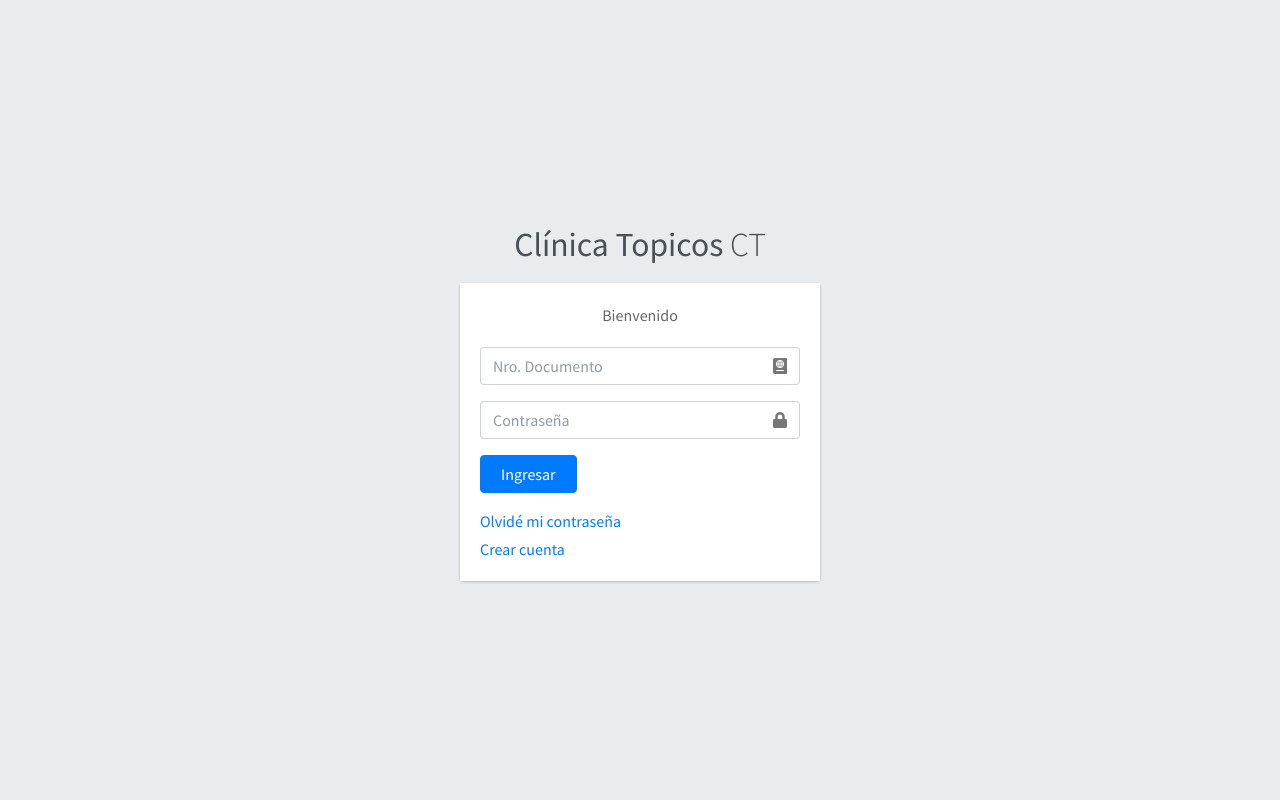
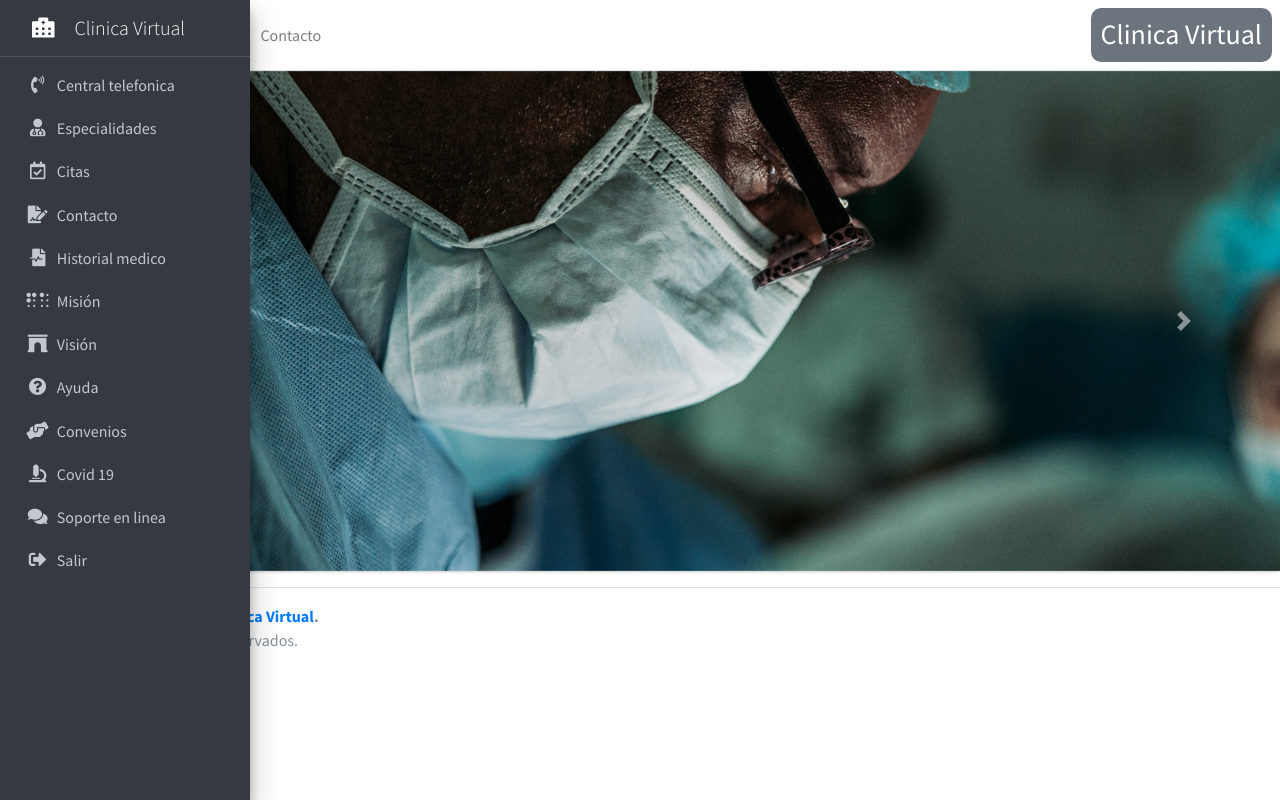
Before and after one commit to jnrandres/Topicos-1, a PHP site: page / in a window 1280 px wide. Run offline with PHP 8.4, Linux system fonts and the light colour scheme; some libraries are stand-ins or nearby versions.

Commit message:
Vista inicio

```diff
--- /dev/null
+++ b/vistas/css/estilos.css
@@ -0,0 +1,29 @@
+.logo-nav {
+    display: block;
+    padding: 10px;
+    background: #6c757d;
+    color: white;
+    border-radius: 10px;
+}
+
+
+/* CARUSEL  */
+
+.carousel-item {
+    height: 500px;
+    background-size: cover;
+    background-repeat: no-repeat;
+    background-position: 50% 50%;
+}
+
+.item_1 {
+    background-image: url("../img/slide_1.jpg");
+}
+
+.item_2 {
+    background-image: url("../img/slide_2.jpg");
+}
+
+.item_3 {
+    background-image: url("../img/slide_3.jpg");
+}
--- /dev/null
+++ b/vistas/modulos/barra-lateral.php
@@ -0,0 +1,122 @@
+  <!-- Main Sidebar Container -->
+  <aside class="main-sidebar sidebar-dark-primary elevation-4">
+    <!-- Brand Logo -->
+    <a href="#" class="brand-link ">
+      <!-- <img src="dist/img/AdminLTELogo.png" alt="AdminLTE Logo" class="brand-image img-circle elevation-3"
+           style="opacity: .8"> -->
+      <span class="brand-text font-weight-light ml-4"> <i class="fas fa-hospital-alt mr-3"></i> Clinica Virtual</span>
+    </a>
+
+    <!-- Sidebar -->
+    <div class="sidebar">
+
+      <!-- Sidebar Menu -->
+      <nav class="mt-2">
+        <ul class="nav nav-pills nav-sidebar flex-column" data-widget="treeview" role="menu" data-accordion="false">
+          <!-- Add icons to the links using the .nav-icon class
+               with font-awesome or any other icon font library -->
+
+          <li class="nav-item">
+            <a href="#" class="nav-link">
+              <i class="nav-icon fas fa-phone-volume"></i>
+              <p>
+                Central telefonica
+              </p>
+            </a>
+          </li>
+          <li class="nav-item">
+            <a href="#" class="nav-link">
+              <i class="nav-icon fas fa-user-md"></i>
+              <p>
+                Especialidades
+              </p>
+            </a>
+          </li>
+          <li class="nav-item">
+            <a href="#" class="nav-link">
+              <i class="nav-icon far fa-calendar-check"></i>
+              <p>
+                Citas
+              </p>
+            </a>
+          </li>
+          <li class="nav-item">
+            <a href="#" class="nav-link">
+            <i class="nav-icon fas fa-file-signature"></i>
+              <p>
+                Contacto
+              </p>
+            </a>
+          </li>
+          <li class="nav-item">
+            <a href="#" class="nav-link">
+            <i class="nav-icon fas fa-file-medical-alt"></i>
+              <p>
+                Historial medico
+              </p>
+            </a>
+          </li>
+          <li class="nav-item">
+            <a href="#" class="nav-link">
+              <i class="nav-icon fas fa-braille"></i>
+              <p>
+                Misión
+              </p>
+            </a>
+          </li>
+          <li class="nav-item">
+            <a href="#" class="nav-link">
+              <i class="nav-icon fas fa-archway"></i>
+              <p>
+                Visión
+              </p>
+            </a>
+          </li>
+          <li class="nav-item">
+            <a href="#" class="nav-link">
+              <i class="nav-icon fas fa-question-circle"></i>
+              <p>
+                Ayuda
+              </p>
+            </a>
+          </li>
+          <li class="nav-item">
+            <a href="#" class="nav-link">
+            <i class="nav-icon fas fa-hands-helping"></i>
+              <p>
+                Convenios
+              </p>
+            </a>
+          </li>
+          <li class="nav-item">
+            <a href="#" class="nav-link">
+              <i class="nav-icon fas fa-microscope"></i>
+              <p>
+                Covid 19
+              </p>
+            </a>
+          </li>
+          <li class="nav-item">
+            <a href="#" class="nav-link">
+              <i class="nav-icon fas fa-comments"></i>
+              <p>
+                Soporte en linea
+              </p>
+            </a>
+          </li>
+          <li class="nav-item">
+            <a href="#" class="nav-link">
+              <i class="nav-icon fas fa-sign-out-alt icon-salir"></i>
+              <p>
+                Salir
+              </p>
+            </a>
+          </li>
+
+
+        </ul>
+      </nav>
+      <!-- /.sidebar-menu -->
+    </div>
+    <!-- /.sidebar -->
+  </aside>
--- /dev/null
+++ b/vistas/modulos/footer.php
@@ -0,0 +1,6 @@
+<!-- Main Footer -->
+<footer class="main-footer">
+    <strong>Copyright &copy; 2020 <span class="text-primary">Clinica Virtual</span>.</strong>
+    <br>
+    Todos los derechos reservados.
+  </footer>
--- /dev/null
+++ b/vistas/modulos/inicio.php
@@ -0,0 +1,42 @@
+<!-- Main content -->
+<section class="content">
+
+  <!-- Default box -->
+  <div class="card">
+
+    <!-- <div class="card-header">
+      <h3 class="card-title">Title</h3>
+    </div> -->
+
+
+    <div class="card-body p-0">
+
+
+      <div id="carouselExampleControls" class="carousel slide" data-ride="carousel">
+        <div class="carousel-inner">
+          <div class="carousel-item item_1 active">
+
+          </div>
+          <div class="carousel-item item_2">
+          </div>
+          <div class="carousel-item item_3">
+          </div>
+        </div>
+        <a class="carousel-control-prev" href="#carouselExampleControls" role="button" data-slide="prev">
+          <span class="carousel-control-prev-icon" aria-hidden="true"></span>
+          <span class="sr-only">Previous</span>
+        </a>
+        <a class="carousel-control-next" href="#carouselExampleControls" role="button" data-slide="next">
+          <span class="carousel-control-next-icon" aria-hidden="true"></span>
+          <span class="sr-only">Next</span>
+        </a>
+      </div>
+
+    </div>
+    <!-- /.card-body -->
+
+  </div>
+  <!-- /.card -->
+
+</section>
+<!-- /.content -->
--- a/vistas/modulos/login.php
+++ b/vistas/modulos/login.php
@@ -1,6 +1,6 @@
 <div class="login-box">
   <div class="login-logo">
-    <a href="#"><b>Clínica Topicos </b>CT</a>
+    <a href="#"><b>Clínica Virtual </b>CV</a>
   </div>
 
   <!-- /.login-logo -->
--- /dev/null
+++ b/vistas/modulos/nav.php
@@ -0,0 +1,19 @@
+ <!-- Navbar -->
+ <nav class="main-header navbar navbar-expand navbar-white navbar-light">
+   <!-- Left navbar links -->
+   <ul class="navbar-nav">
+     <li class="nav-item">
+       <a class="nav-link" data-widget="pushmenu" href="#" role="button"><i class="fas fa-bars"></i></a>
+     </li>
+     <li class="nav-item d-none d-sm-inline-block">
+       <a href="index3.html" class="nav-link">Crear cuenta</a>
+     </li>
+     <li class="nav-item d-none d-sm-inline-block">
+       <a href="#" class="nav-link">Contacto</a>
+     </li>
+   </ul>
+
+   <h3 class="navbar-nav ml-auto logo-nav">Clinica Virtual</h3>
+
+ </nav>
+ <!-- /.navbar -->
--- a/vistas/modulos/olvidePassword.php
+++ b/vistas/modulos/olvidePassword.php
@@ -1,6 +1,6 @@
 <div class="login-box">
   <div class="login-logo">
-    <a href="#"><b>Clínica Topicos </b>CT</a>
+    <a href="#"><b>Clínica Virtual </b>CV</a>
   </div>
   <!-- /.login-logo -->
   <div class="card">
--- a/vistas/modulos/registro.php
+++ b/vistas/modulos/registro.php
@@ -1,6 +1,6 @@
 <div class="register-box">
   <div class="register-logo">
-    <a href="#"><b>Clínica Topicos </b>CT</a>
+    <a href="#"><b>Clínica Virtual </b>CV</a>
   </div>
 
   <div class="card">
--- a/vistas/plantilla.php
+++ b/vistas/plantilla.php
@@ -4,7 +4,7 @@
 <head>
   <meta charset="utf-8">
   <meta http-equiv="X-UA-Compatible" content="IE=edge">
-  <title>AdminLTE 3 | Log in</title>
+  <title>Clinica virtual | Perú</title>
   <!-- Tell the browser to be responsive to screen width -->
   <meta name="viewport" content="width=device-width, initial-scale=1">
 
@@ -21,6 +21,8 @@
   <!-- Google Font: Source Sans Pro -->
   <link href="https://fonts.googleapis.com/css?family=Source+Sans+Pro:300,400,400i,700" rel="stylesheet">
 
+  <link rel="stylesheet" href="vistas/css/estilos.css">
+
   <!-- PLUGINS DE JS -->
 
   <!-- jQuery -->
@@ -32,30 +34,30 @@
 
 </head>
 
-<body class="hold-transition login-page">
+<body class="hold-transition sidebar-mini layout-fixed sidebar-collapse ">
 
+  <div class="wrapper">
+
+  <?php
+    //CABECERA DE LA WEB
+    require_once 'modulos/nav.php';
+    // BARRA LATERAL
+    require_once 'modulos/barra-lateral.php';
+  ?>
 
   <?php
 
-  if (isset($_GET['ruta'])) {
+    require_once 'modulos/inicio.php';
 
-    if (
-      $_GET['ruta'] == 'olvidePassword' ||
-      $_GET['ruta'] == 'registro' ||
-      $_GET['ruta'] == 'login'
-    ) {
-      require_once 'modulos/' . $_GET['ruta'] . '.php';
-    } else {
-      require_once 'modulos/404.php';
-    }
-  } else {
-
-    require_once 'modulos/login.php';
-  }
   ?>
 
+  <?php
+    // PIE DE PAGINA
+    require_once 'modulos/footer.php';
+  ?>
 
-
+</div>
+<!-- ./wrapper -->
 
 </body>
 
```
Also changed, not shown: vistas/img/logo.png (added), vistas/img/slide_1.jpg (added), vistas/img/slide_2.jpg (added), vistas/img/slide_3.jpg (added).
